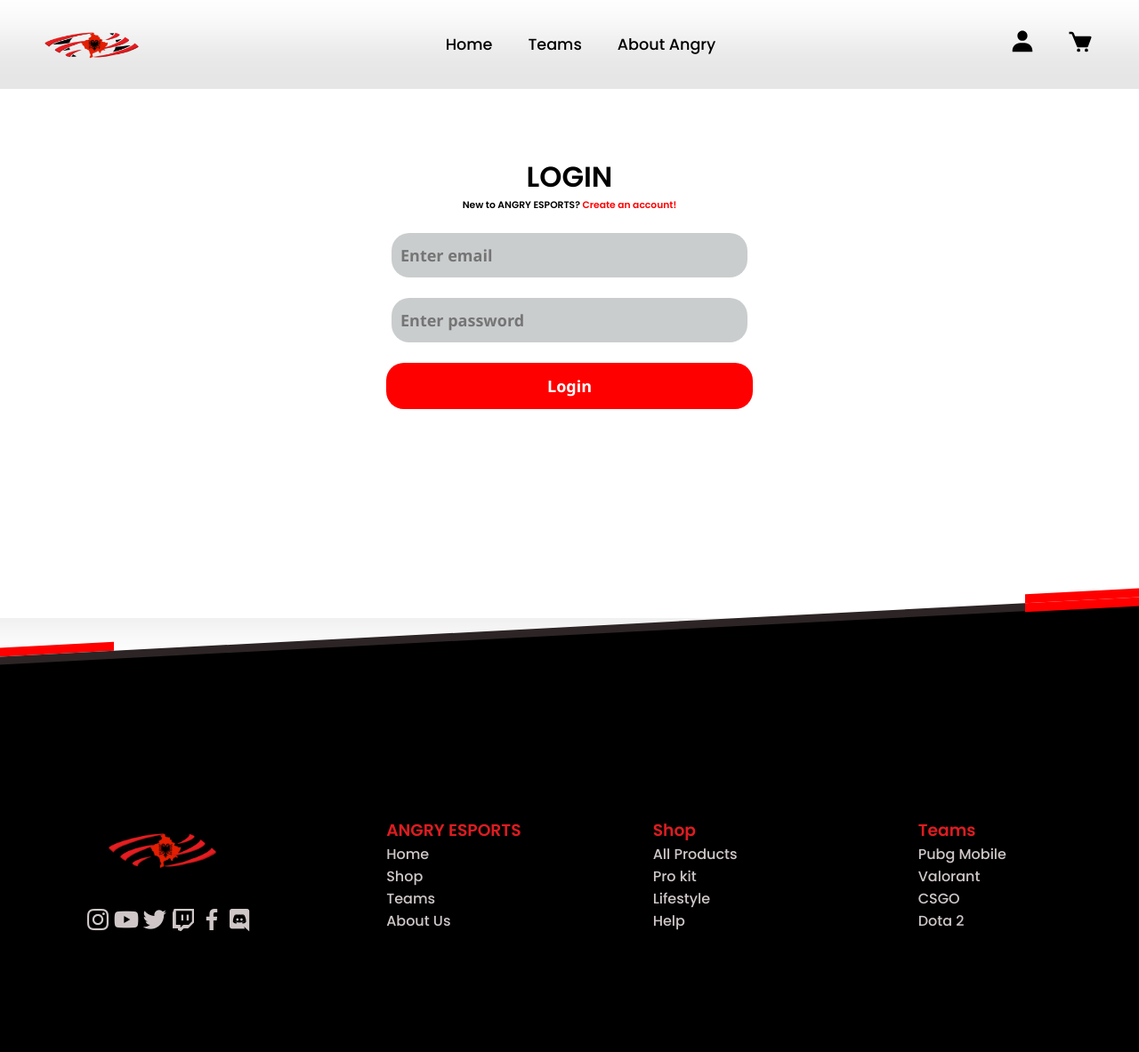
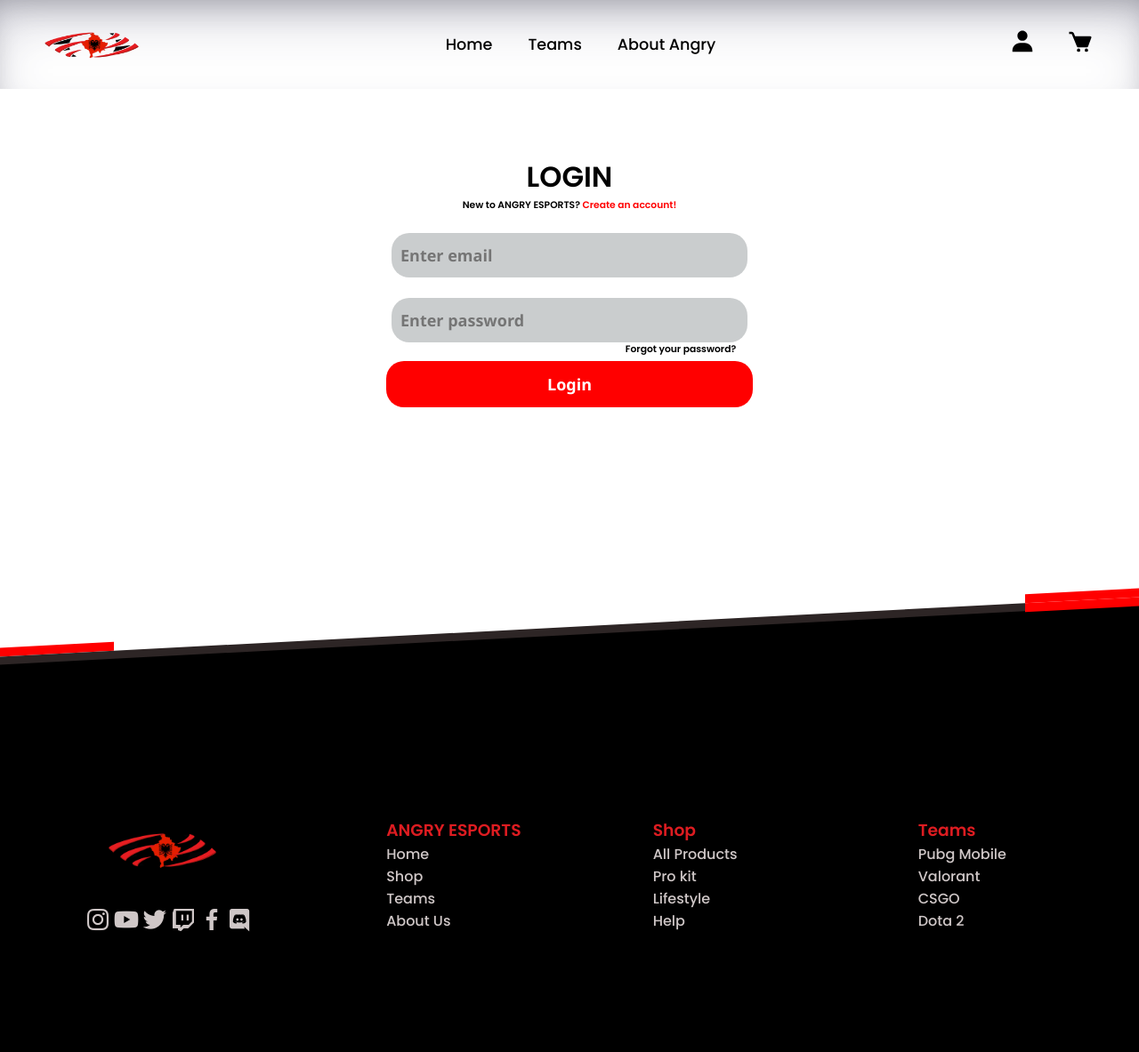
Before and after one commit to endritthaqi/ANGRY-ESPORTS---Webpage-PHP-JS-Project, a PHP site: page /login.html in a window 1280 px wide. Shown: the whole page at 89% size. Run offline with PHP 8.4, Linux system fonts and the light colour scheme.

Commit message:
REPAIRED some glitches 17-00 dec26

```diff
--- a/login.css
+++ b/login.css
@@ -1,10 +1,20 @@
 #loginform{
   padding-top: 60px;
-  box-shadow: 0 0 50px 61px rgba(0, 0, 0, 0.1);
   width: 100%;
   align-items: center;
   height: auto;
 }
+
+#forgotpw{
+    padding-left: 250px;
+    padding-bottom: -60px;
+}
+
+#forgotpw1{
+    color: rgb(0, 0, 0);
+    padding-bottom: -100px;
+}
+
 
 
 #loginform1 {
@@ -47,7 +57,7 @@
 
 #loginform1 #submiti{
     background-color:rgb(255, 0, 0);
-    color: white;
+    color: rgb(255, 255, 255);
     width: 412px;
     height: 52px;
 }
@@ -71,3 +81,19 @@
     height: 55px;
     background-color: white;
 }
+
+#submiti{
+    background-color: rgba(195, 198, 199, 0.87);
+    margin-top: 5px;
+    border-radius: 20px;
+    font-family: 'Segoe UI', Tahoma, Geneva, Verdana, sans-serif;
+    font-weight: bold;
+    font-size: 18px;
+    border: none;
+    width: 400px;
+    height: 50px;
+}
+
+.bardhoshi{
+    background-color: rgb(0, 0, 0);
+}
--- a/login.html
+++ b/login.html
@@ -38,8 +38,12 @@
             <h6>New to ANGRY ESPORTS? <a href="register.html"><strong style="color: red;">Create an account!</strong></a></h6>
             <input class="empws" id="em1" type="email" placeholder="Enter email"><br>
             <input class="empws" id="pw1" type="password" placeholder="Enter password"><br>
-            <input  class="empws" id="submiti" type="submit" value="Login" onclick="validoMeRegex()"><br>
+            <h6 id="forgotpw" style="color: rgb(250, 0, 0);"><a id="forgotpw1" href="login.html">Forgot your password?</a></h6>
+            <input  class="" id="submiti" type="submit" value="Login" onclick="validoMeRegex()"><br>
         </div>
+    </div>
+    <div class="bardhoshi">
+
     </div>
     <div id="zi"></div>
     <div id="babafooterit">
--- a/register.css
+++ b/register.css
@@ -1,6 +1,5 @@
 #loginform{
     padding-top: 60px;
-    box-shadow: 0 0 50px 61px rgba(0, 0, 0, 0.1);
     width: 100%;
     align-items: center;
     height: auto;
--- a/style.css
+++ b/style.css
@@ -26,6 +26,7 @@
 justify-content: space-between;
 padding: 28px 12%;
 transition: all .50s ease;
+box-shadow: rgba(50, 50, 93, 0.25) 0px 30px 60px -12px inset, rgba(0, 0, 0, 0.3) 0px 18px 36px -18px inset;
 }
 
 .logo{
@@ -76,8 +77,6 @@
   align-items: center;
   width: 100%;
   height: 100%;
-  box-shadow: 0 0 50px 61px rgba(0, 0, 0, 0.1);
-
 }
 #slider{
   display: flex;
@@ -252,7 +251,7 @@
     top: 100%;
     width: 185px;
     height: 150px;
-    border: 1px solid black;
+    box-shadow: rgba(0, 0, 0, 0.35) 0px 5px 10px;
     display: flex;
     flex-direction: column;
     justify-content: flex-start;
@@ -274,6 +273,7 @@
     color: rgb(114, 6, 6);
   }
   .navbar.open{
+    background-color: #d3d2d2;
     right: 2%;
     display:flex;
     flex-direction: column;
--- a/teams.css
+++ b/teams.css
@@ -2,8 +2,6 @@
     width: 100%;
     height: auto;
     background-color: rgb(255, 255, 255);
-    box-shadow: 0 0 50px 61px rgba(0, 0, 0, 0.1);
-
 }
 #teams80{
     width: 80%;
```
Also changed, not shown: aboutus.css (+21 -0 lines), register.html (+4 -3 lines).
